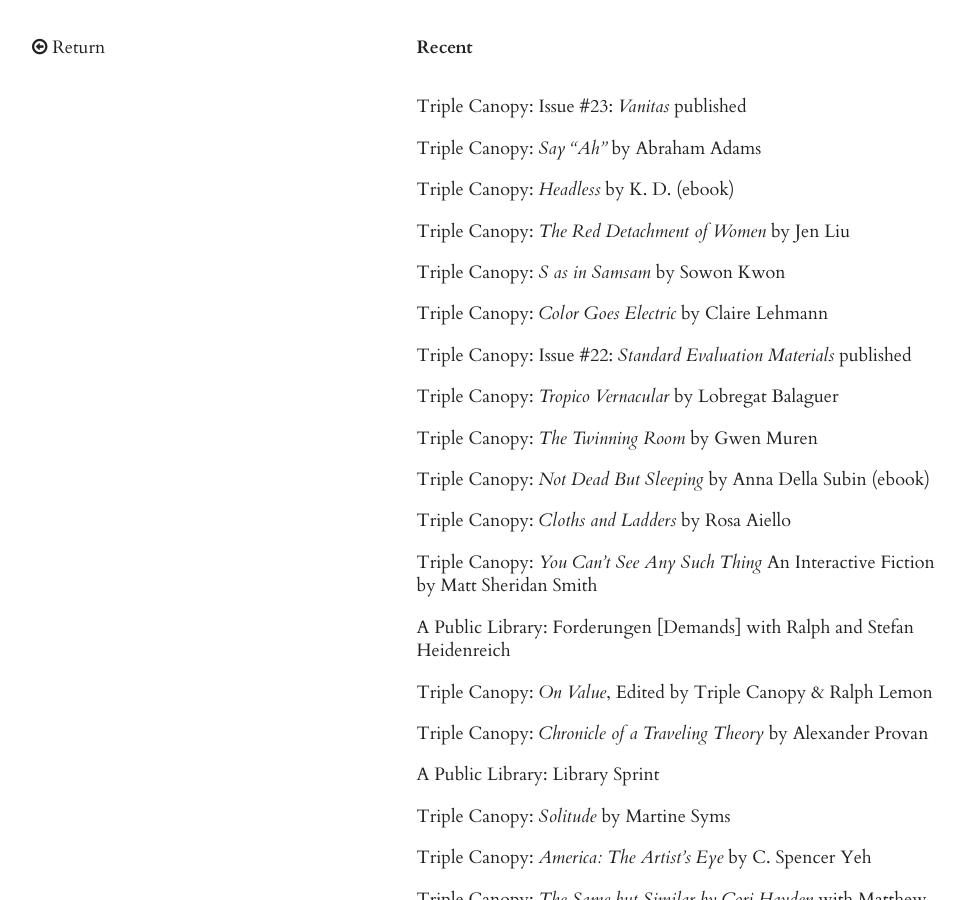
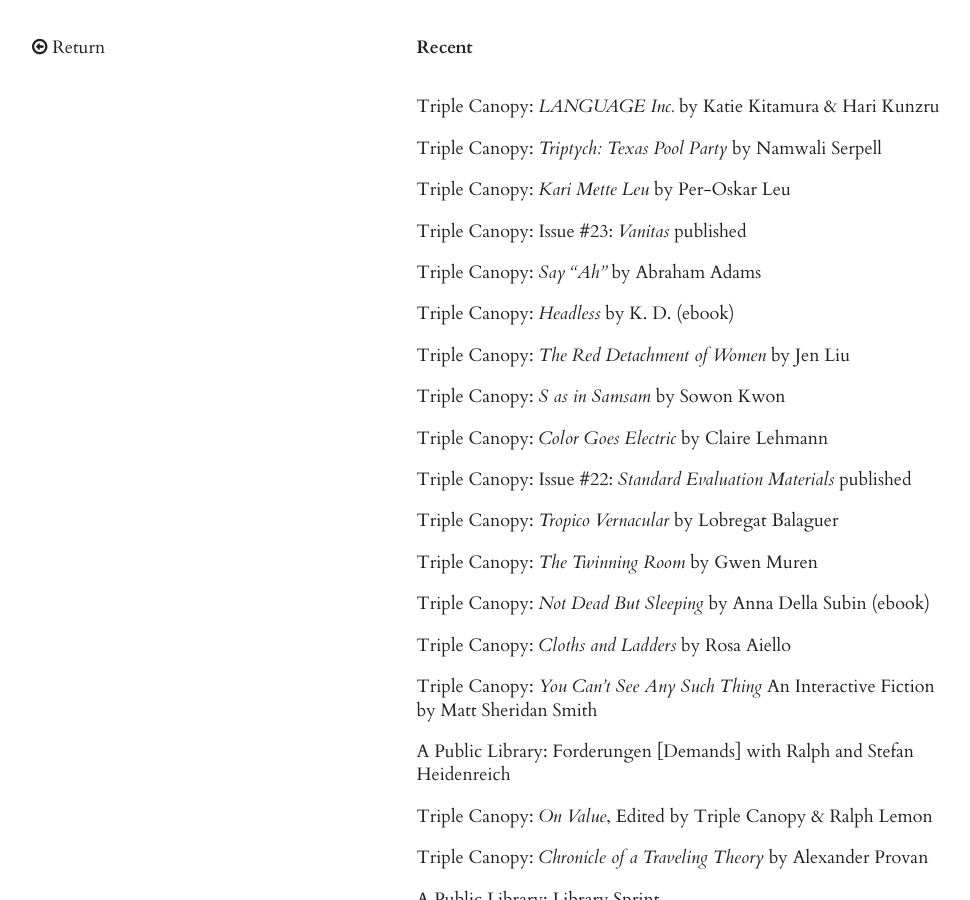
Before and after one commit to calebwaldorf/site, a Jekyll site: the page built from _posts/feed/2016-02-15-projects-feed.md, in a window 1280 px wide and 900 px high. Shown: the whole window, without its empty margins (6-976 px from the left). Built offline with Jekyll 4.4.1, drawn with Linux system fonts in a browser that asks for light colours; nearby versions of some CDN libraries.

Commit message:
Updated TC posts

```diff
--- a/_posts/feed/2016-02-15-projects-feed.md
+++ b/_posts/feed/2016-02-15-projects-feed.md
@@ -3,6 +3,9 @@
 title: Recent
 category: feed
 ---
+*   Triple Canopy: [*LANGUAGE Inc.* by Katie Kitamura & Hari Kunzru](https://www.canopycanopycanopy.com/contents/language-inc)
+*   Triple Canopy: [*Triptych: Texas Pool Party* by Namwali Serpell](https://www.canopycanopycanopy.com/contents/triptych-texas-pool-party/#title-page)
+*   Triple Canopy: [*Kari Mette Leu* by Per-Oskar Leu](https://www.canopycanopycanopy.com/contents/kari-mette-leu)
 *   Triple Canopy: [Issue #23: *Vanitas* published](https://www.canopycanopycanopy.com/contents/a-note-on-vanitas)
 *   Triple Canopy: [*Say “Ah”* by Abraham Adams](https://www.canopycanopycanopy.com/issues/20/contents/say--ah)
 *   Triple Canopy: [*Headless* by K. D. (ebook)](https://www.canopycanopycanopy.com/contents/headless-ebook)
```
